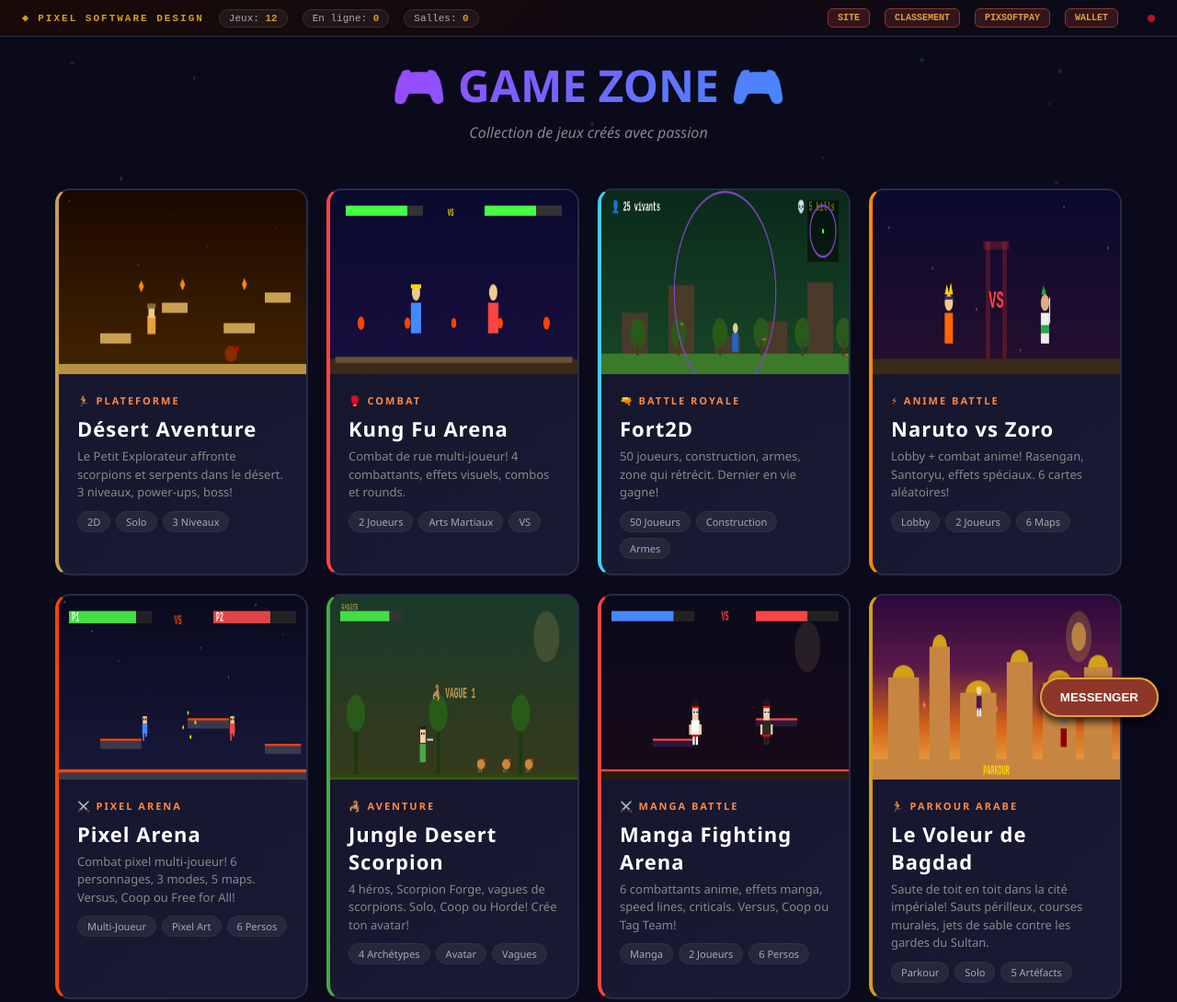
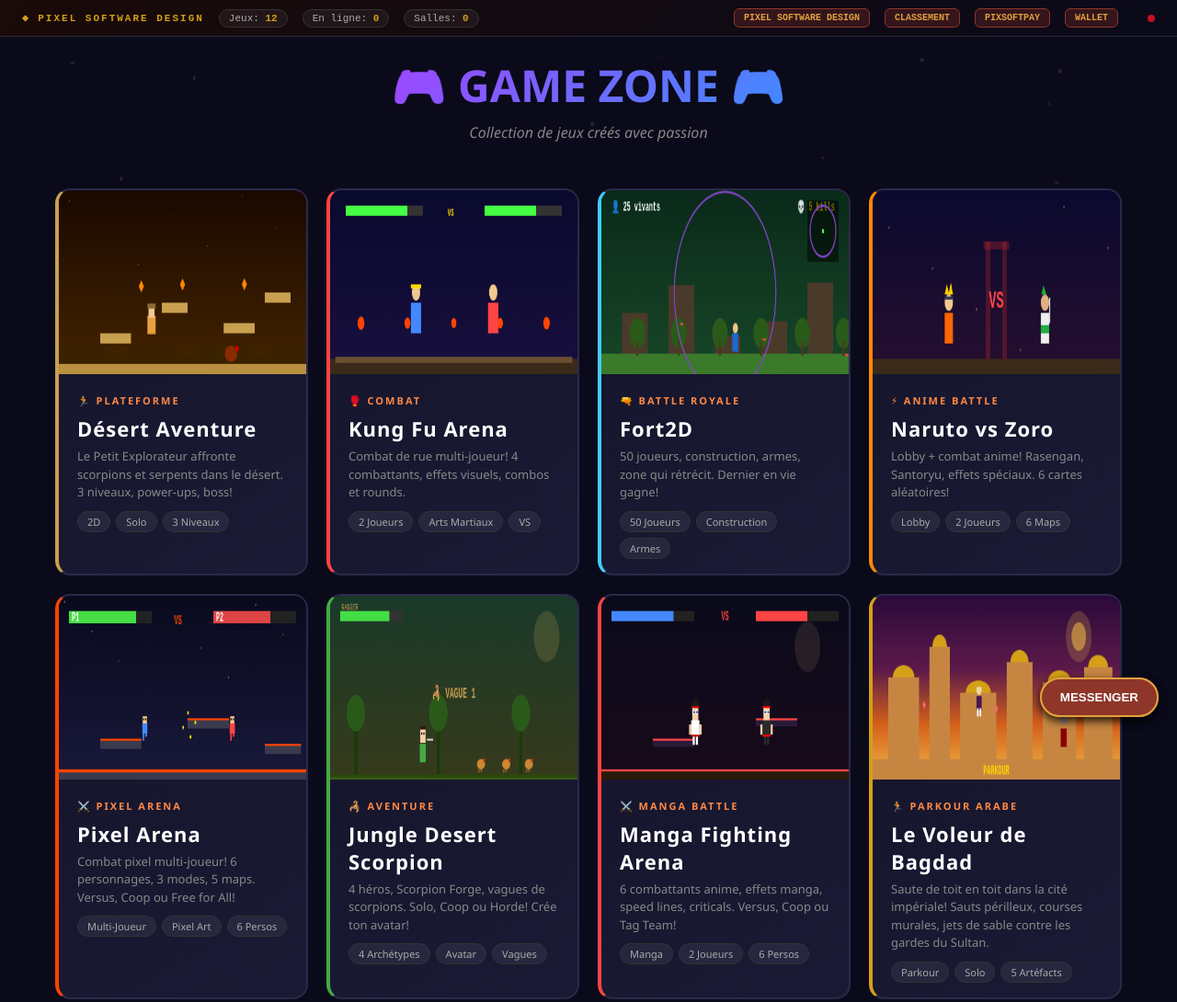
Before and after one commit to pixelsoftwaredesign/pixgamehub, a plain HTML site: page index.html in a window 1280 px wide. Shown: the top 1090 px of the page at 92% size. Drawn offline with Linux system fonts and the light colour scheme; animation ran at ten frames a second.

Commit message:
Rename SITE button to PIXEL SOFTWARE DESIGN

```diff
--- a/index.html
+++ b/index.html
@@ -28,7 +28,7 @@
             <span class="stat-chip">Salles: <span id="stat-rooms">0</span></span>
         </div>
         <div class="sr">
-            <button class="hub-action-btn" onclick="window.open('https://pixelsoftwaredesign.xyz','_blank')">SITE</button>
+            <button class="hub-action-btn" onclick="window.open('https://pixelsoftwaredesign.xyz','_blank')">PIXEL SOFTWARE DESIGN</button>
             <button class="hub-action-btn" onclick="showLeaderboard('carthage_plat')">CLASSEMENT</button>
             <button class="hub-action-btn" onclick="window.open('https://pixelsoftwaredesign.xyz/pixsoftpay/','_blank')">PIXSOFTPAY</button>
             <button class="hub-action-btn" onclick="window.open('https://pixelsoftwaredesign.xyz/pixsoftpay/wallet/','_blank')">WALLET</button>
```
